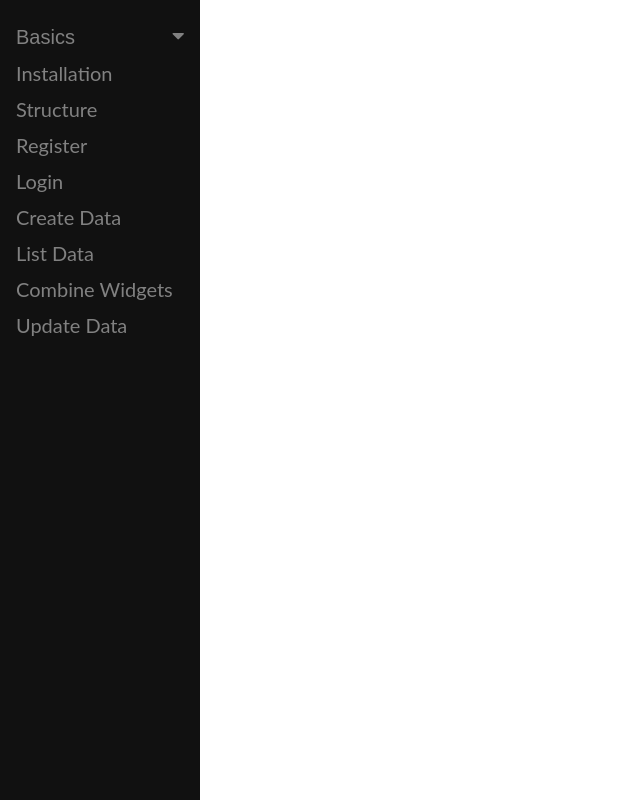
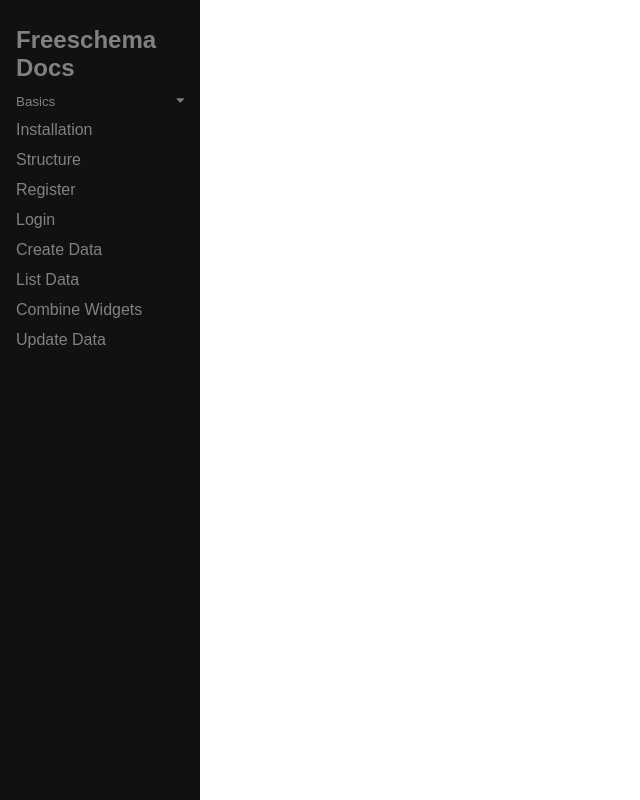
Before and after one commit to Mentor-Friends/FreeschemaFrontendDocs, a plain HTML site: page index.html in a window 1280 px wide. Shown: the whole page, without its empty margins (0-640 px from the left). Drawn offline with Linux system fonts and the light colour scheme.

Commit message:
added a name and h2 tag

```diff
--- a/index.html
+++ b/index.html
@@ -13,9 +13,7 @@
 <!-- Load the element definition -->
 <script type="module" src="https://cdn.jsdelivr.net/gh/zerodevx/zero-md@1/src/zero-md.min.js"></script>
 <style>
-    body {
-  font-family: "Lato", sans-serif;
-}
+
     .main-content{
         width: 80%;
         margin-left: 230px;
@@ -36,10 +34,9 @@
 }
 
 /* Style the sidenav links and the dropdown button */
-.sidenav a, .dropdown-btn {
+.sidenav a, .dropdown-btn, h2 {
   padding: 6px 8px 6px 16px;
   text-decoration: none;
-  font-size: 20px;
   color: #818181;
   display: block;
   border: none;
@@ -84,7 +81,9 @@
 </head>
 
 <body>
+
     <div class="sidenav">
+        <h2>Freeschema Docs</h2>
         <button class="dropdown-btn">Basics
             <i class="fa fa-caret-down"></i>
           </button>
```
